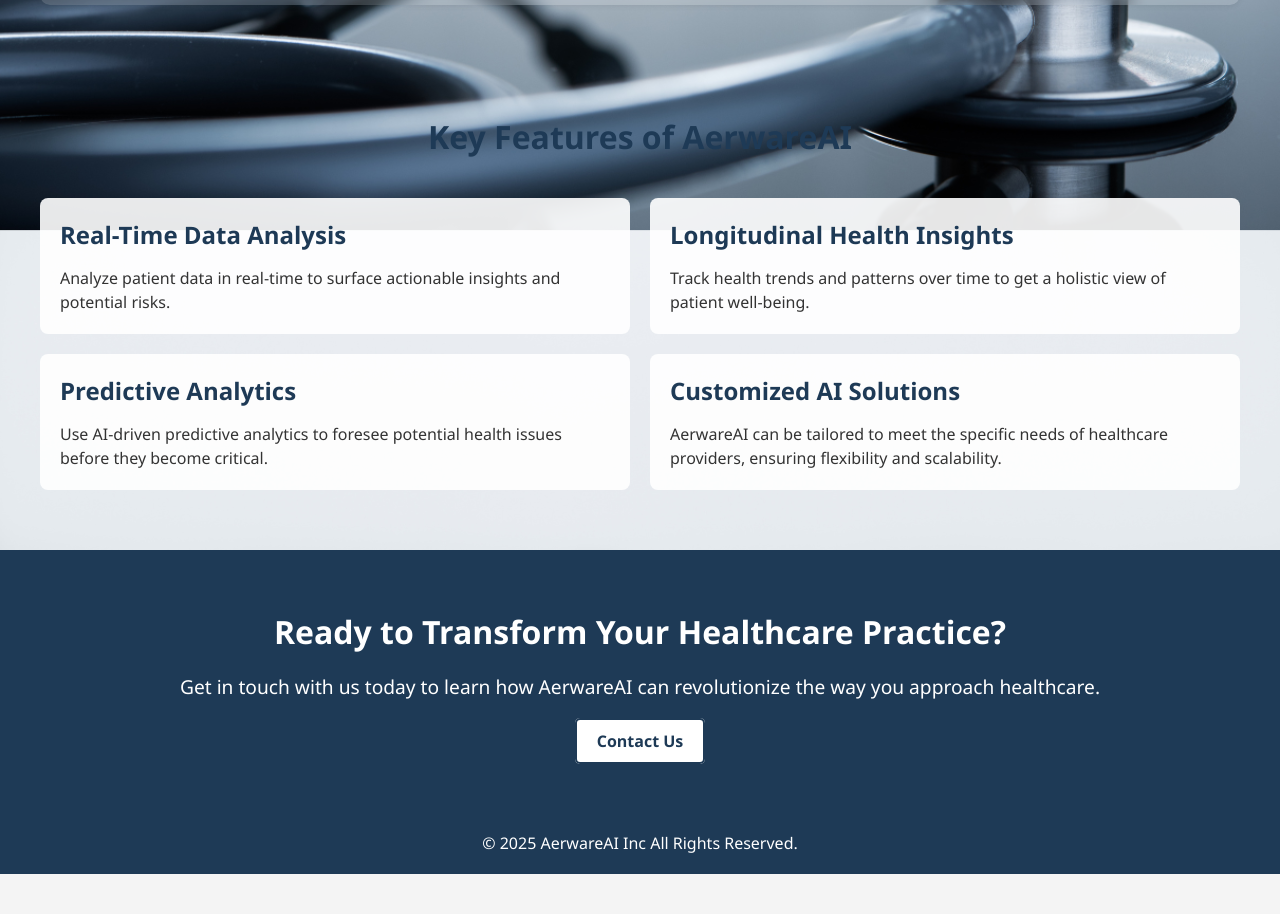
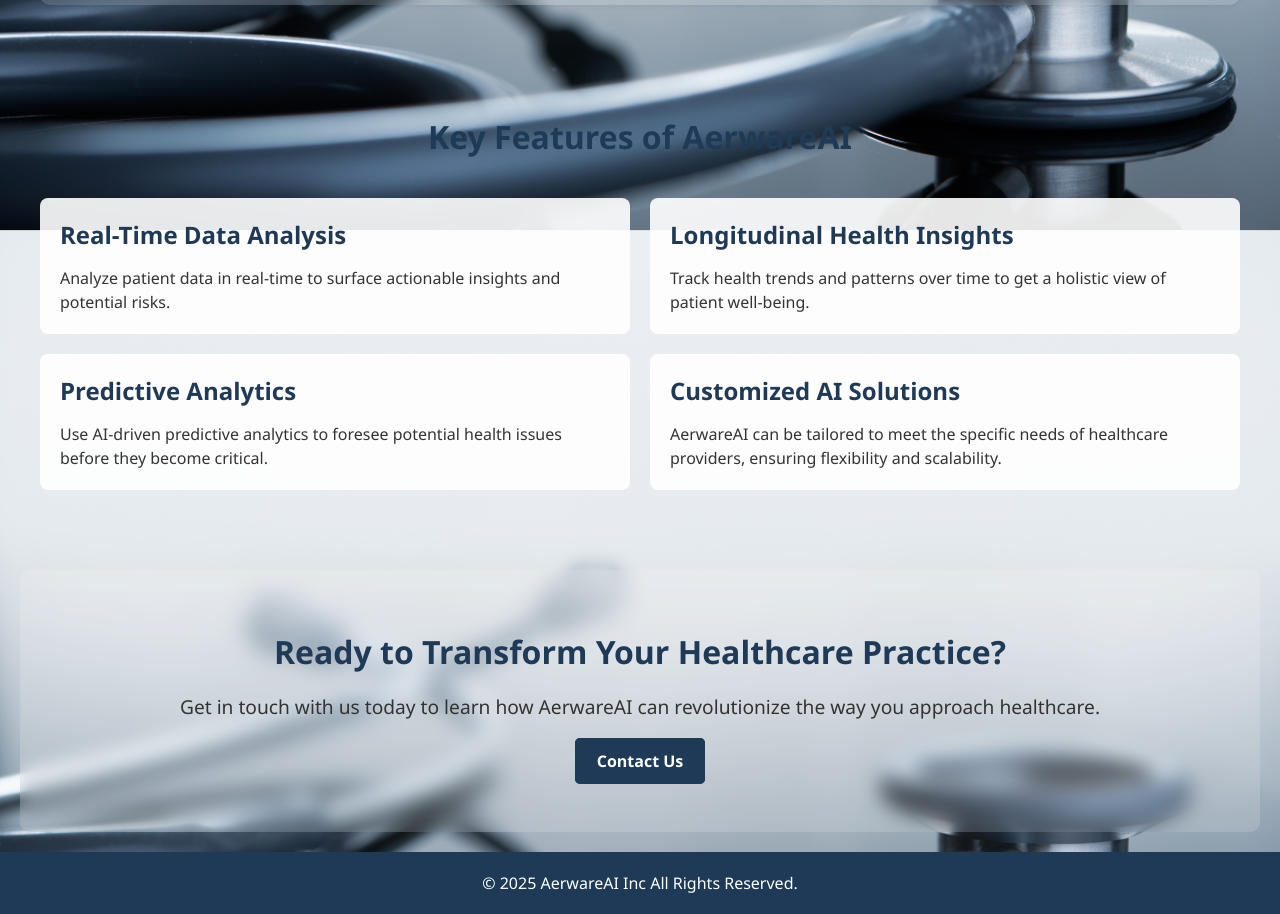
Before and after one commit to Aerware-Web-Design/aerware-ai, a website: page technology.html in a window 1280 px wide. Shown: the part 625-1539 px from the top of the page. Before the commit the page ends 1499 px from the top, so only its background shows below. Drawn offline with Linux system fonts and the light colour scheme.

Commit message:
fixingthe cta section

```diff
--- a/styles.css
+++ b/styles.css
@@ -405,35 +405,45 @@
     color: #333;
 }
 
-/* CTA Section */
 .cta-section {
     padding: 60px 50px;
-    background-color: #1e3a56;
-    color: white;
+    background: rgba(255, 255, 255, 0.15);
+    backdrop-filter: blur(10px);
+    border-radius: 10px;
+    margin: 20px;
+    color: #1e3a56;
     text-align: center;
 }
 
 .cta-section h3 {
     font-size: 2rem;
     margin-bottom: 20px;
+    color: #1e3a56;
 }
 
 .cta-section p {
     font-size: 1.2rem;
     margin-bottom: 30px;
+    color: #333;
 }
 
 .cta-section a {
-    background-color: white;
-    color: #1e3a56;
+    background-color: #1e3a56;
+    color: white;
     padding: 10px 20px;
     border-radius: 5px;
     text-decoration: none;
     font-weight: bold;
+    transition: background-color 0.3s ease;
 }
 
 .cta-section a:hover {
-    background-color: #f4f4f4;
+    background-color: #2b4977;
+}
+
+.cta-section .container {
+    max-width: 1200px;
+    margin: auto;
 }
 
 /* Contact Section */
```
